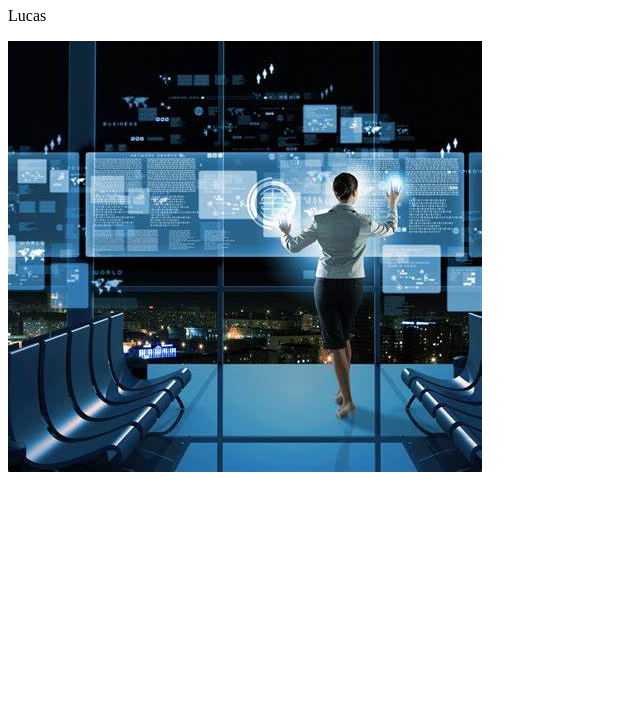
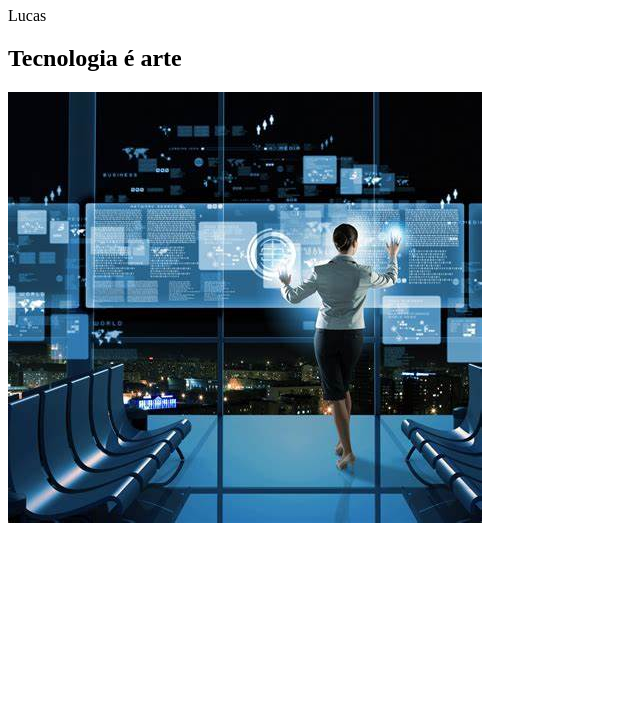
Before and after one commit to LucasHeitor5/newgit, a plain HTML site: page index.html in a window 1280 px wide. Shown: the part 73-800 px from the top of the page, without its empty margins (0-640 px from the left). Drawn offline with Linux system fonts and the light colour scheme.

Commit message:
Adicionando um paragrafo e um h2

```diff
--- a/index.html
+++ b/index.html
@@ -8,6 +8,7 @@
 <body>
     <h1>Perfil #techfanoninstagram</h1>
     <p>Lucas</p>
+    <h2>Tecnologia é arte</h2>
     <img src="./imagens/Tec.jpg" alt="">
 </body>
 </html>
```
